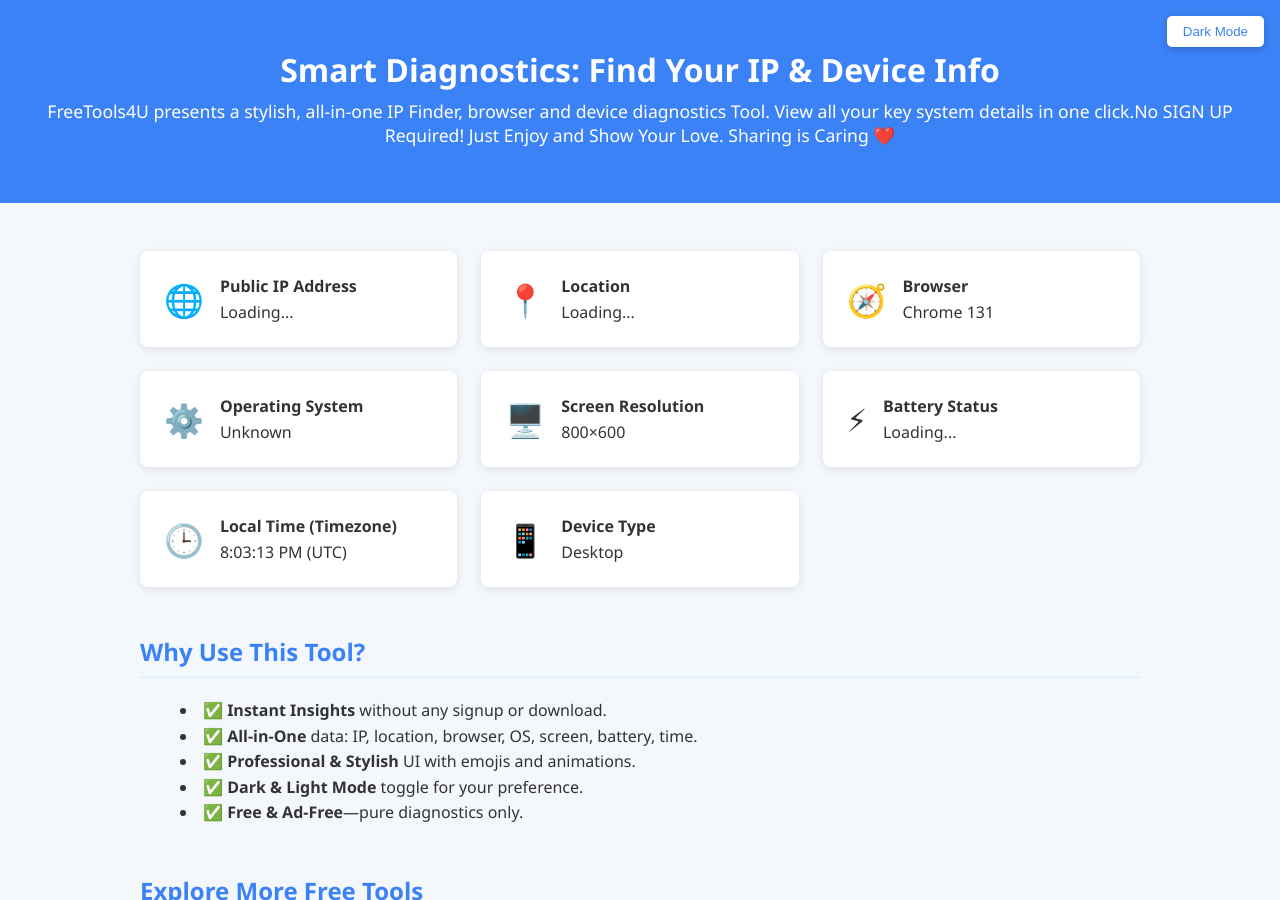
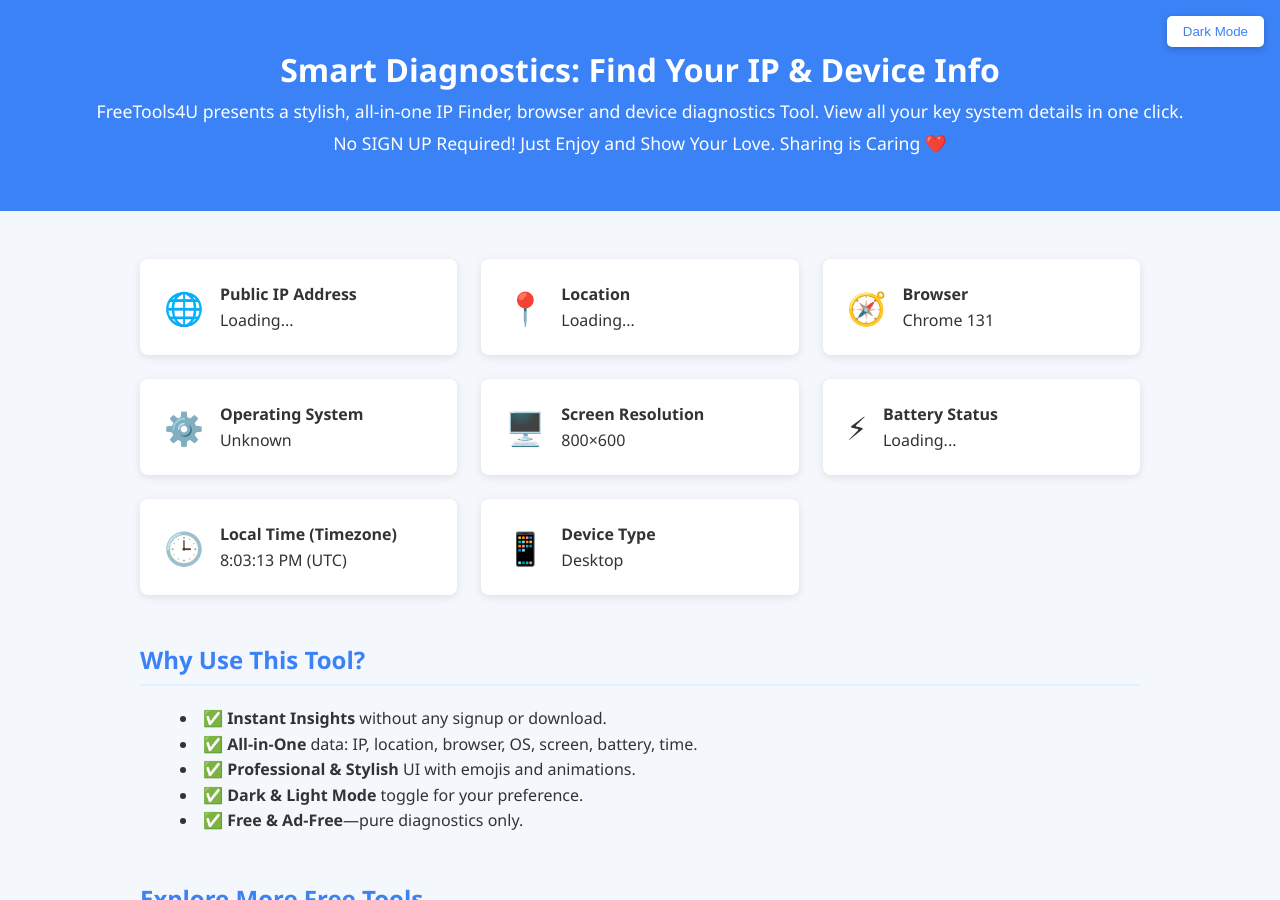
Before and after one commit to freetools4u/freetools4u-site, a Jekyll site: the page find-ip-device-info.html, which Jekyll copies as it is, in a window 1280 px wide and 900 px high. Built offline with Jekyll 4.4.1, drawn with Linux system fonts in a browser that asks for light colours.

Commit message:
Update find-ip-device-info.html

```diff
--- a/find-ip-device-info.html
+++ b/find-ip-device-info.html
@@ -99,7 +99,8 @@
   <button id="theme-toggle">Dark Mode</button>
   <header>
     <h1>Smart Diagnostics: Find Your IP & Device Info</h1>
-    <p>FreeTools4U presents a stylish, all-in-one IP Finder, browser and device diagnostics Tool. View all your key system details in one click.No SIGN UP Required! Just Enjoy and Show Your Love. Sharing is Caring ❤️</p>
+    <p>FreeTools4U presents a stylish, all-in-one IP Finder, browser and device diagnostics Tool. View all your key system details in one click.</p>
+    <p>No SIGN UP Required! Just Enjoy and Show Your Love. Sharing is Caring ❤️</p>
   </header>
   <main>
     <div class="section">
@@ -158,8 +159,8 @@
     <div class="section">
       <h2>Share & Bookmark</h2>
       <button onclick="navigator.clipboard.writeText(location.href)">📋 Copy Link</button>
-      <a href="#" style="margin-left:1rem;">👍 Share on Facebook</a>
-      <a href="#" style="margin-left:1rem;">🐦 Share on Twitter</a>
+      <a href="https://www.facebook.com/sharer/sharer.php?u=https://freetools4u.site/find-ip-device-info.html" target="_blank" style="margin-left:1rem;">👍 Share on Facebook</a>
+      <a href="https://twitter.com/intent/tweet?url=https://freetools4u.site/find-ip-device-info.html&text=Check%20this%20cool%20Free%20Tool%20out!" target="_blank" style="margin-left:1rem;">🐦 Share on Twitter</a>
     </div>
 
   </main>
```
